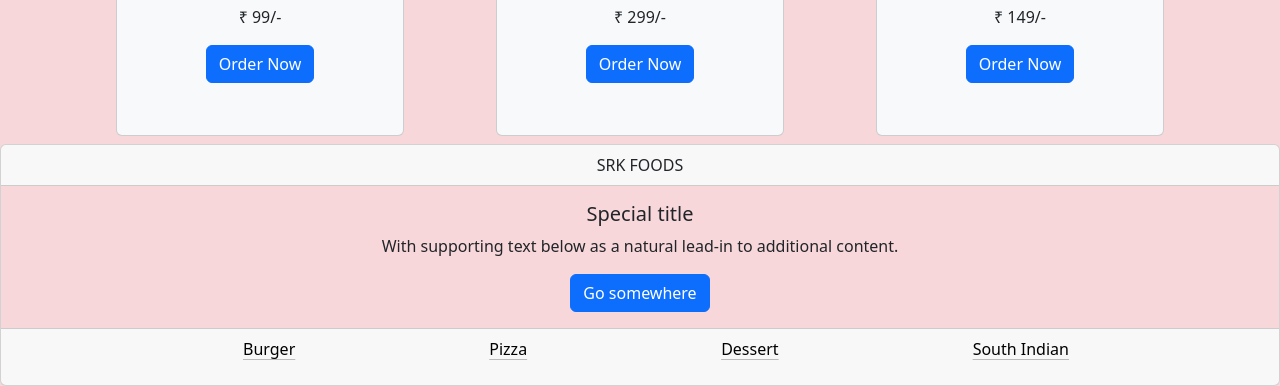
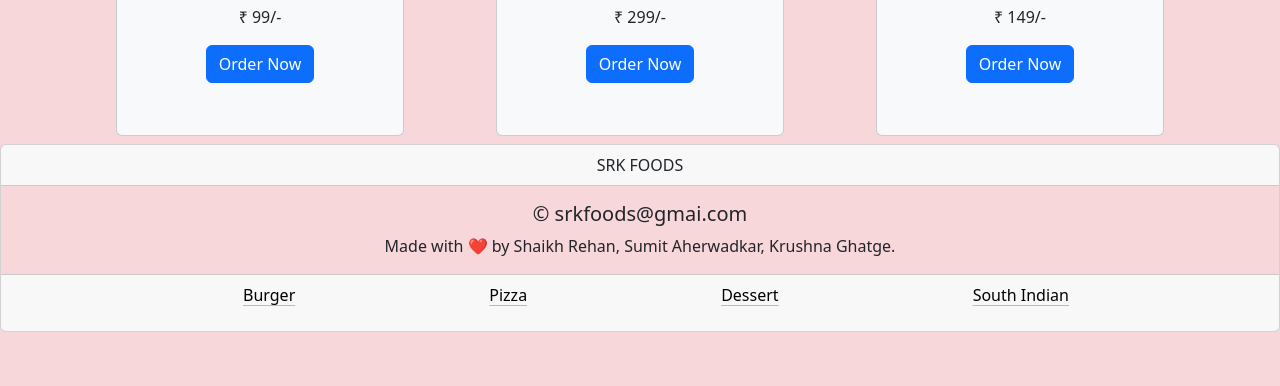
Before and after one commit to shaikhrehan07/SRK_Foods, a plain HTML site: page index.html in a window 1280 px wide. Shown: the part 1353-1739 px from the top of the page. After the commit the page ends 1685 px from the top, so only its background shows below. Drawn offline with nearby package versions, Linux system fonts and the light colour scheme.

Commit message:
Update index.html

```diff
--- a/index.html
+++ b/index.html
@@ -333,9 +333,9 @@
         SRK FOODS
       </div>
       <div class="card-body bg-danger-subtle">
-        <h5 class="card-title">Special title </h5>
-        <p class="card-text">With supporting text below as a natural lead-in to additional content.</p>
-        <a href="#" class="btn btn-primary">Go somewhere</a>
+        <h5 class="card-title">&copy; srkfoods@gmai.com</h5>
+        <p class="card-text">Made with ❤️ by Shaikh Rehan, Sumit Aherwadkar, Krushna Ghatge.</p>
+<!--         <a href="#" class="btn btn-primary">Go somewhere</a> -->
       </div>
       <div class="card-footer text-body-secondary">
         <ul class="d-flex justify-content-evenly align-items-center">
```
